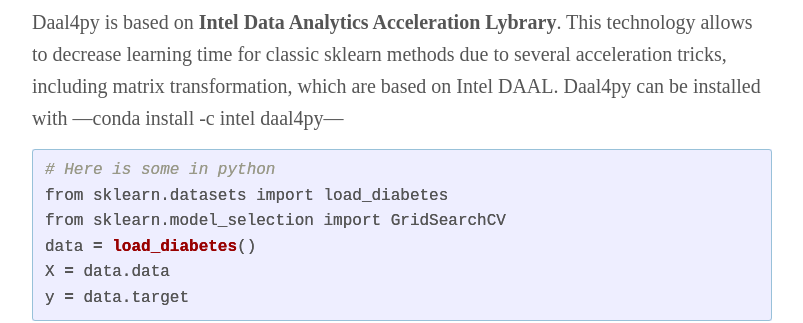
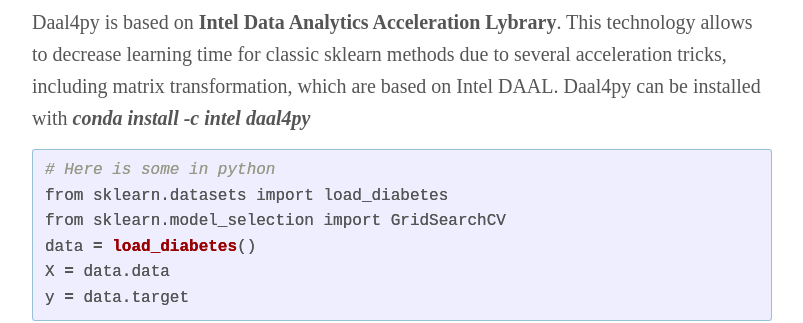
Before and after one commit to tatieliseeva/v-master, a Jekyll site: the page built from _posts/2020-10-31-Data_Analytics_Acceleration_Library(DAAL4PY)_check_out.markdown, in a window 1280 px wide. Shown: the part 460-783 px from the top of the page, without its empty margins (238-1041 px from the left). Built offline with Jekyll 4.4.1, drawn with Linux system fonts in a browser that asks for light colours; some web fonts are replaced.

````diff
--- a/_posts/2020-10-31-Data_Analytics_Acceleration_Library(DAAL4PY)_check_out.markdown
+++ b/_posts/2020-10-31-Data_Analytics_Acceleration_Library(DAAL4PY)_check_out.markdown
@@ -6,7 +6,7 @@ permalink: /discoveries/
 ---
 
 Daal4py is based on **Intel Data Analytics Acceleration Lybrary**. This technology allows to decrease learning time for classic sklearn methods due to several acceleration tricks, including matrix transformation, which are based on Intel DAAL.
-Daal4py can be installed with ---conda install -c intel daal4py---
+Daal4py can be installed with ***conda install -c intel daal4py***
 
 
 ```python
````
